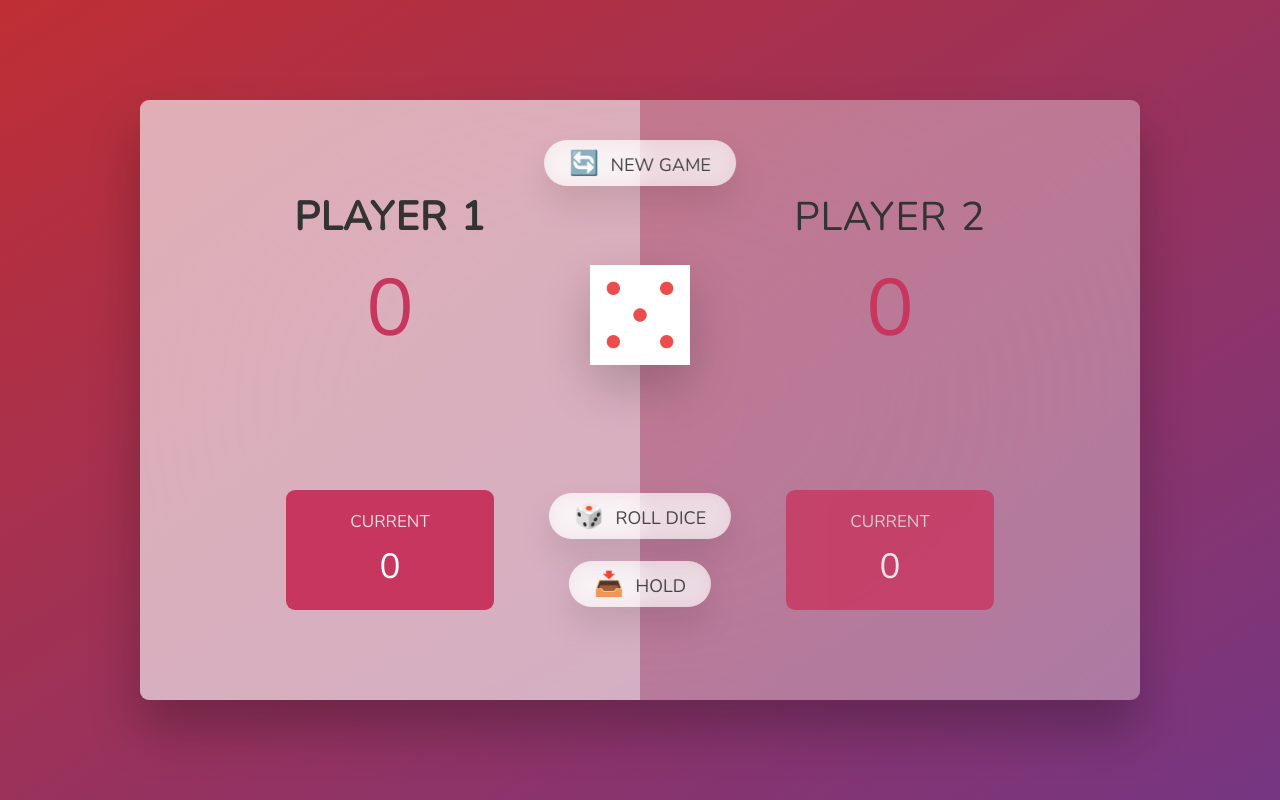
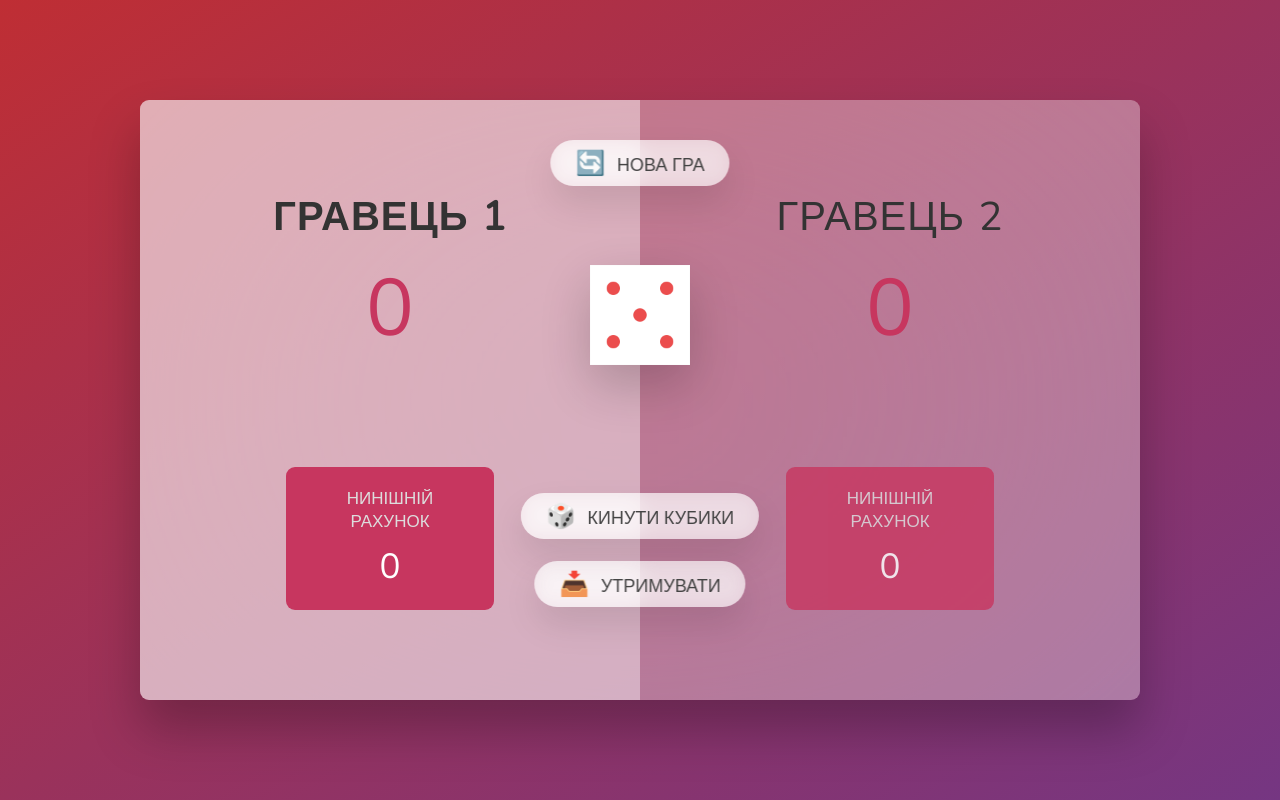
Before and after one commit to Vladislav-Oleksienko/pig-game-JS, a plain HTML site: page index.html in a window 1280 px wide. Drawn offline with nearby package versions, Linux system fonts and the light colour scheme.

Commit message:
Translated to ukrainian, fixed bug

```diff
--- a/index.html
+++ b/index.html
@@ -10,26 +10,26 @@
   <body>
     <main>
       <section class="player player--0 player--active">
-        <h2 class="name" id="name--0">Player 1</h2>
+        <h2 class="name" id="name--0">Гравець 1</h2>
         <p class="score" id="score--0">43</p>
         <div class="current">
-          <p class="current-label">Current</p>
+          <p class="current-label">Нинішній рахунок</p>
           <p class="current-score" id="current--0">0</p>
         </div>
       </section>
       <section class="player player--1">
-        <h2 class="name" id="name--1">Player 2</h2>
+        <h2 class="name" id="name--1">Гравець 2</h2>
         <p class="score" id="score--1">24</p>
         <div class="current">
-          <p class="current-label">Current</p>
+          <p class="current-label">Нинішній рахунок</p>
           <p class="current-score" id="current--1">0</p>
         </div>
       </section>
 
       <img src="img/dice-5.png" alt="Playing dice" class="dice" />
-      <button class="btn btn--new">🔄 New game</button>
-      <button class="btn btn--roll">🎲 Roll dice</button>
-      <button class="btn btn--hold">📥 Hold</button>
+      <button class="btn btn--new">🔄 Нова гра</button>
+      <button class="btn btn--roll">🎲 Кинути кубики</button>
+      <button class="btn btn--hold">📥 Утримувати</button>
     </main>
     <script src="script.js"></script>
   </body>
--- a/script.js
+++ b/script.js
@@ -91,6 +91,9 @@ btnNew.addEventListener('click', function () {
   document
     .querySelector(`.player--${activePlayer}`)
     .classList.remove('player--winner');
+  document
+    .querySelector(`.player--${activePlayer}`)
+    .classList.remove('player--active');
   activePlayer = 0;
   document
     .querySelector(`.player--${activePlayer}`)
```
